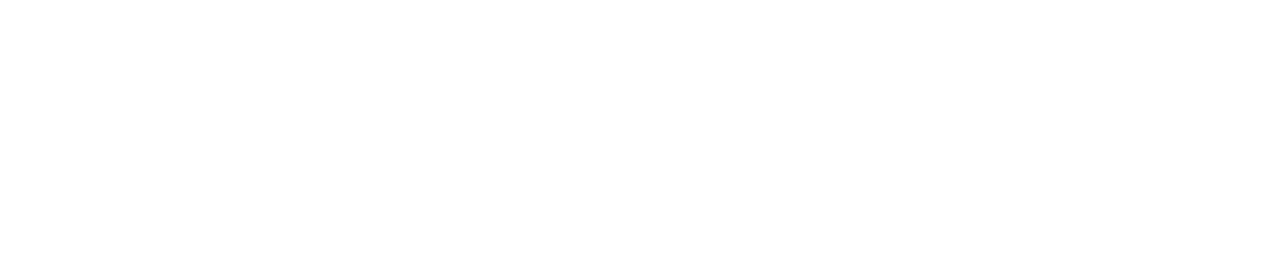
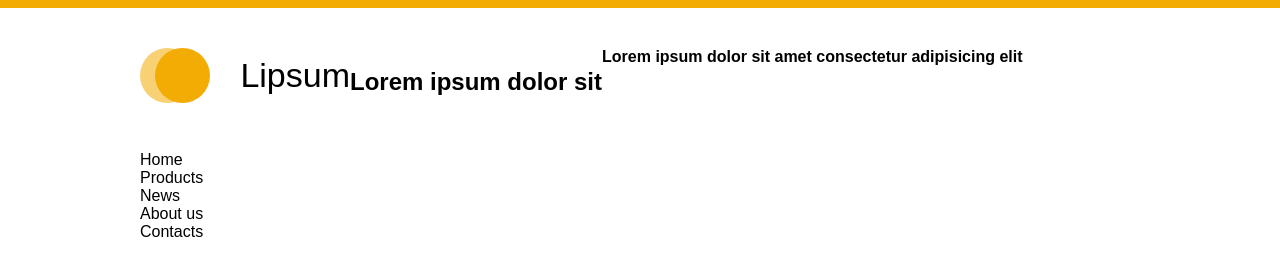
Before and after one commit to Zander12345/project_html, a plain HTML site: page index.html in a window 1280 px wide. Drawn offline with Linux system fonts and the light colour scheme.

Commit message:
create logo styles

```diff
--- a/index.html
+++ b/index.html
@@ -1,12 +1,36 @@
 <!DOCTYPE html>
 <html lang="en">
+
 <head>
     <meta charset="UTF-8">
     <meta name="viewport" content="width=device-width, initial-scale=1.0">
     <meta http-equiv="X-UA-Compatible" content="ie=edge">
+    <link rel="stylesheet" href="style.css">
     <title>Document</title>
 </head>
+
 <body>
+  <div class="container">
+    <header clss="header">
+        <div class="header__top">
+            <div class="logo logo_size_large">
+                Lipsum
+            </div>
+            <div class="header__description"></div>
+            <h2>Lorem ipsum dolor sit</h2>
+            <b>Lorem ipsum dolor sit amet consectetur adipisicing elit</b>
+        </div>
+        <nav>
+            <ul class="header__menu">
+                <li><a class="header__link">Home</a></li>
+                <li><a class="header__link">Products</a></li>
+                <li><a class="header__link">News</a></li>
+                <li><a class="header__link">About us</a></li>
+                <li><a class="header__link">Contacts</a></li>
+            </ul>
+        </nav>
+    </header>
+</div>
+</body>
 
-</body>
 </html>
--- a/style.css
+++ b/style.css
@@ -0,0 +1,84 @@
+/* main styles */
+
+* {
+    box-sizing: border-box;
+    font-family: Arial, Helvetica, sans-serif;
+}
+
+body, ul {
+    margin: 0;
+    padding: 0;
+}
+
+body {
+    border-top: 8px solid #f2ac04;
+}
+
+a {
+    text-decoration: none;
+}
+
+li {
+    list-style: none;
+}
+
+.container {
+    margin: auto;
+    max-width: 1000px;
+}
+
+/* End main styles */
+
+/* Shared styles */
+
+.logo {
+    position: relative;
+    display: flex;
+    justify-content: flex-end;
+    align-items: center;
+}
+
+.logo::after, .logo::before {
+    content: "";
+    border-radius: 50%;
+    position: absolute;
+    background: #f2ac04;
+    z-index: 5;
+    top: 0;
+}
+
+.logo::after {
+    left: 15px;
+}
+
+.logo::before {
+    left: 0;
+    opacity: 0.55;
+}
+
+.logo_size_large {
+    width: 210px;
+    height: 55px;
+    font-size: 34px;
+}
+
+.logo_size_large::after, .logo_size_large::before {
+    height: 55px;
+    width: 55px;
+}
+
+.logo_size_little {
+    width: 210px;
+    height: 65px;
+    font-size: 34px;
+}
+
+/* End Shared styles */
+
+/* Header styles */
+
+.header__top {
+    display: flex;
+    flex-wrap: wrap;
+    margin: 40px 0 35px 0;
+}
```
